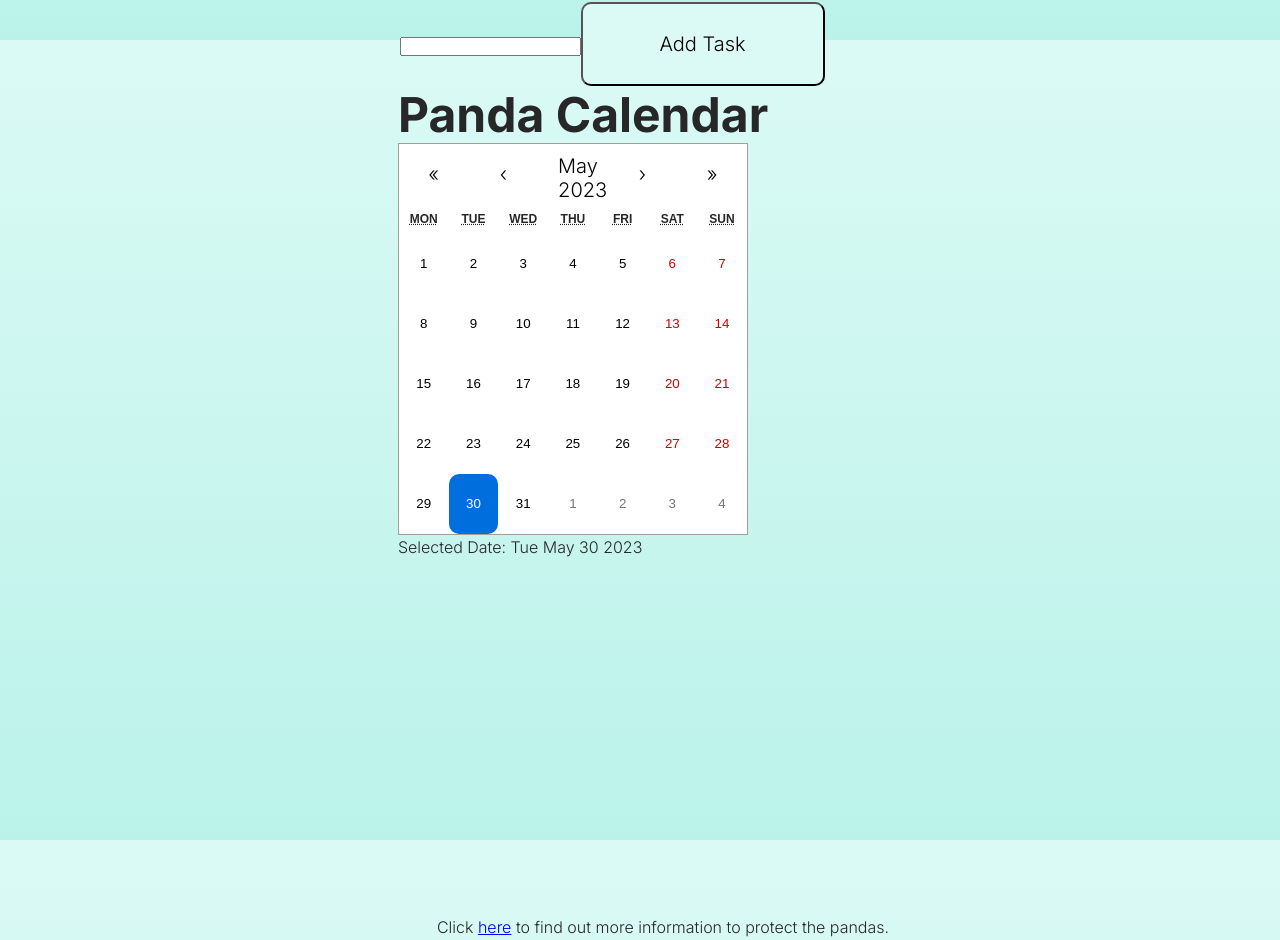
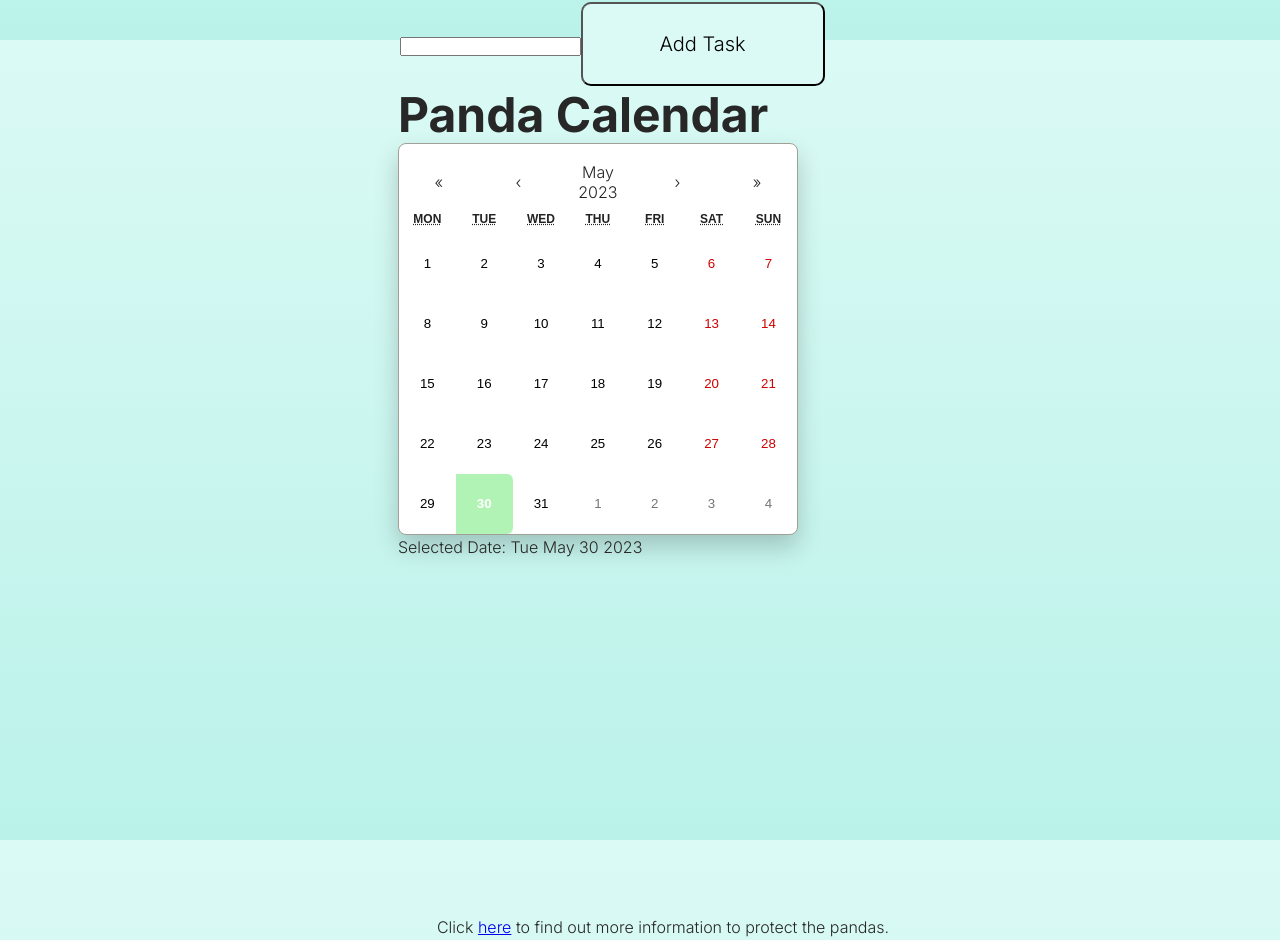
Before and after one commit to nngw/everyday-im-learning-client, a React (Vite) app: page /profile in a window 1280 px wide. Shown: the part 760-1700 px from the top of the page. Built offline with nearby package versions, Linux system fonts and the light colour scheme.

Commit message:
Example styling applied and edited to match theme

```diff
--- a/src/components/WeeklyCalendar/index.jsx
+++ b/src/components/WeeklyCalendar/index.jsx
@@ -1,6 +1,7 @@
 import React, { useState } from "react";
 import Calendar from "react-calendar";
 import "react-calendar/dist/Calendar.css";
+import './style.css';
 
 
 const WeeklyCalendar = () => {
--- /dev/null
+++ b/src/components/WeeklyCalendar/style.css
@@ -0,0 +1,85 @@
+.react-calendar {
+  width: 400px;
+  max-width: 100%;
+  background-color: #fff;
+  color: #222;
+  border-radius: 8px;
+  box-shadow: 0 12px 24px rgba(0, 0, 0, 0.2);
+  font-family: Arial, Helvetica, sans-serif;
+  line-height: 1.125em;
+}
+
+.react-calendar__navigation button {
+  color: #222;
+  min-width: 44px;
+  background: none;
+  font-size: 16px;
+  margin-top: 8px;
+}
+
+.react-calendar__navigation button:enabled:hover,
+.react-calendar__navigation button:enabled:focus {
+  background-color: #f8f8fa;
+}
+
+.react-calendar__tile:enabled:hover,
+.react-calendar__tile:enabled:focus {
+  background: #f8f8fa;
+  color: #0b7c45;
+  border-radius: 6px;
+}
+
+.react-calendar__tile--now {
+  background: #9be3c0;
+  border-radius: 6px;
+  font-weight: bold;
+  color: #0b7c45;
+}
+
+.react-calendar__tile--now:enabled:hover,
+.react-calendar__tile--now:enabled:focus {
+  background: #9be3c0;
+  border-radius: 6px;
+  font-weight: bold;
+  color: #0b7c45;
+}
+
+.react-calendar__tile--active {
+  background: #9be3c0;
+  border-radius: 6px;
+  font-weight: bold;
+  color: white;
+}
+
+.react-calendar__tile--active:enabled:hover,
+.react-calendar__tile--active:enabled:focus {
+  background: #b0f3b4;
+  color: white;
+}
+.react-calendar--selectRange .react-calendar__tile--hover {
+  background-color: #b0f3b4;
+}
+
+.react-calendar__tile--range {
+  background: #f8f8fa;
+  color: #b0f3b4;
+  border-radius: 0;
+}
+
+.react-calendar__tile--rangeStart {
+  border-top-right-radius: 0;
+  border-bottom-right-radius: 0;
+  border-top-left-radius: 6px;
+  border-bottom-left-radius: 6px;
+  background: #b0f3b4;
+  color: white;
+}
+
+.react-calendar__tile--rangeEnd {
+  border-top-left-radius: 0;
+  border-bottom-left-radius: 0;
+  border-top-right-radius: 6px;
+  border-bottom-right-radius: 6px;
+  background: #b0f3b4;
+  color: white;
+}
```
